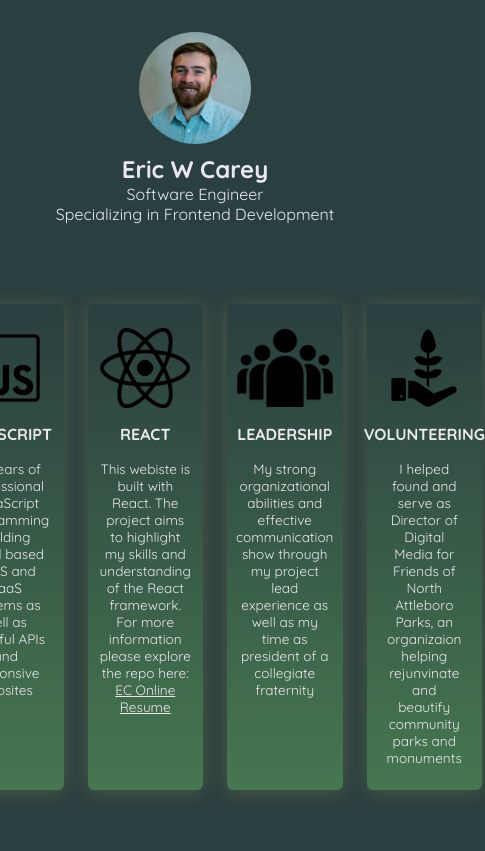
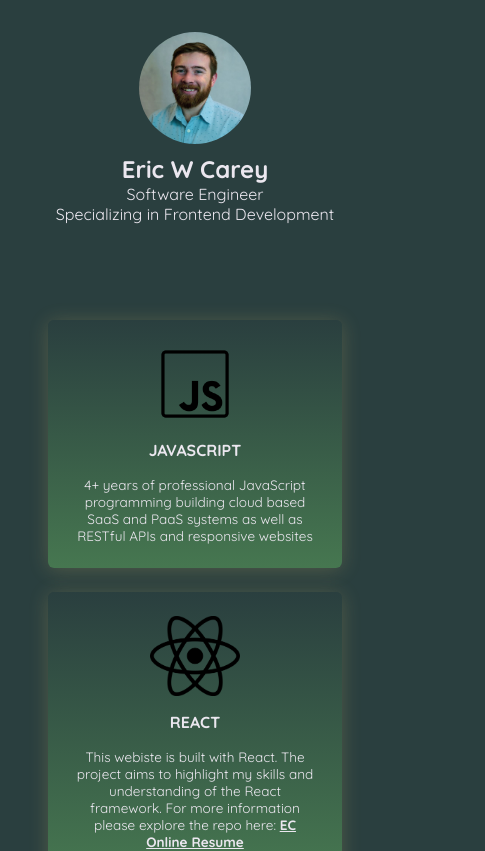
Before and after one commit to EricCarey286/Online-Resume, a React (Create React App) app: page / in a window 390 px wide. Shown: the top 851 px of the page, 485 px wide, since content can reach past the window. Built offline with nearby package versions, Linux system fonts and the light colour scheme.

Commit message:
Update concept list mobile styling

```diff
--- a/src/components/Concepts/Concept.css
+++ b/src/components/Concepts/Concept.css
@@ -7,14 +7,9 @@
   background: linear-gradient(#2a3f3f, #467750);
   padding: 1.5rem;
   border-radius: 6px;
-  box-shadow: 0 2px 20px rgba(240,205,110,.2);
+  box-shadow: 0 2px 20px rgba(240, 205, 110, 0.2);
   width: 33%;
   transition: all 0.2s;
-}
-
-.concept:hover {
-  transform: translateY(-2px);
-  transition: transform 0.2s;
 }
 
 .concept img {
@@ -36,5 +31,17 @@
 }
 
 .concept a {
-   color: #ebe7ef;
+  color: #ebe7ef;
+  font-weight: bold;
 }
+
+.concept a:hover {
+  color: #2a3f3f;
+  text-decoration: none;
+}
+
+@media (max-width: 600px) {
+  .concept {
+    width: 100%;
+  }
+}
--- a/src/components/Concepts/ConceptList.css
+++ b/src/components/Concepts/ConceptList.css
@@ -1,7 +1,19 @@
 #concepts {
   max-width: 50rem;
   margin: 2rem auto;
+  padding: 1rem;
   display: flex;
   justify-content: center;
   gap: 1.5rem;
 }
+
+@media (max-width: 600px) {
+  #concepts {
+    max-width: 100%;
+    padding: 1rem;
+    display: flex;
+    flex-direction: column;
+    justify-content: flex-start;
+    margin: 2rem;
+  }
+}
--- a/src/components/Jobs/Jobs.css
+++ b/src/components/Jobs/Jobs.css
@@ -29,3 +29,10 @@
   float: right;
   font-style: italic;
 }
+
+
+@media (max-width: 600px) {
+  #examples {
+    margin: 2rem 2 rem;
+  }
+  }
--- a/src/index.css
+++ b/src/index.css
@@ -11,4 +11,5 @@ body {
   -moz-osx-font-smoothing: grayscale;
   background: #2a3f3f;
   color: #ebe7ef;
+  max-width: 100%;
 }
```
Also changed, not shown: 1 other file (tests, documents, lock files or other folders).
